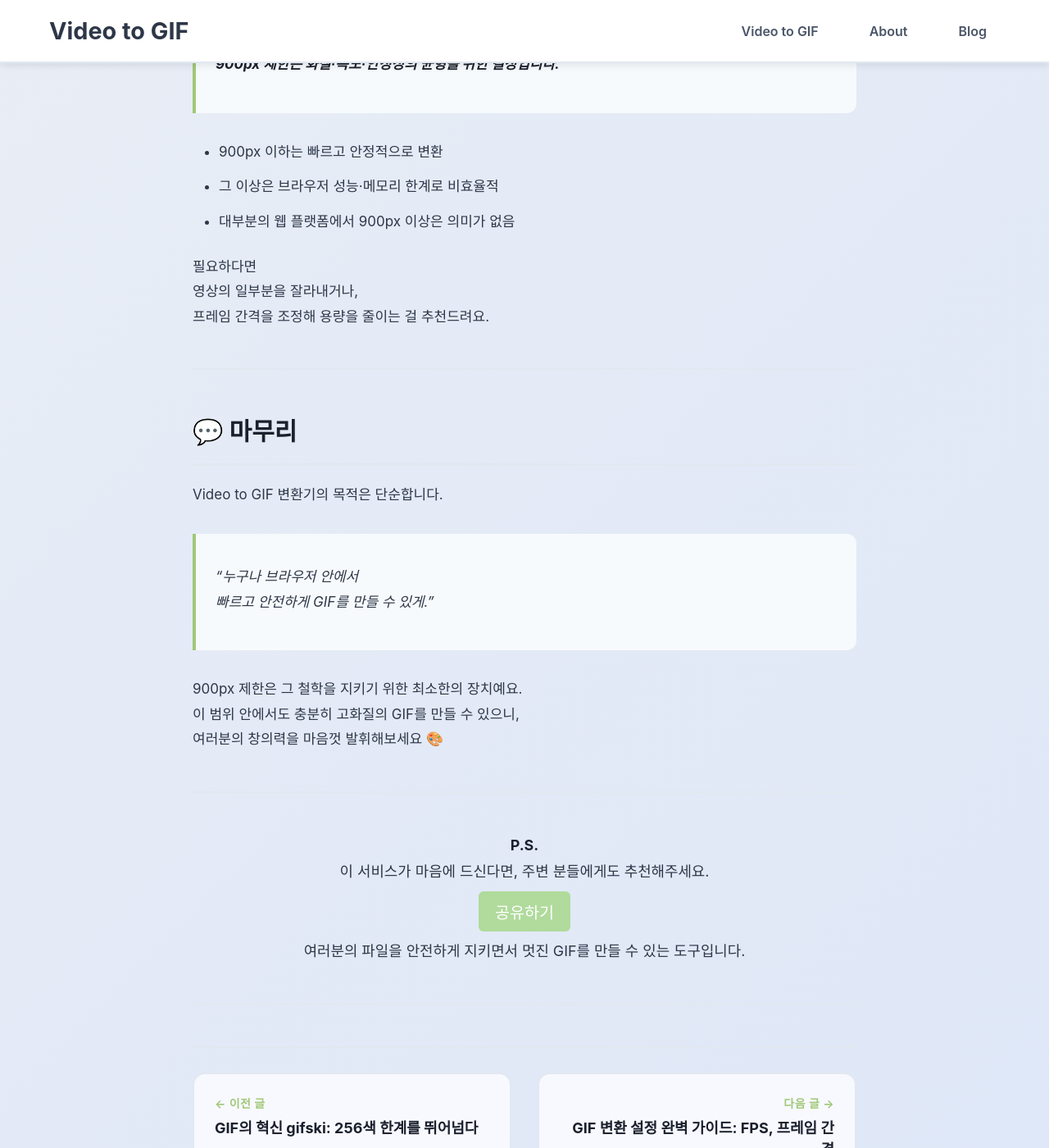
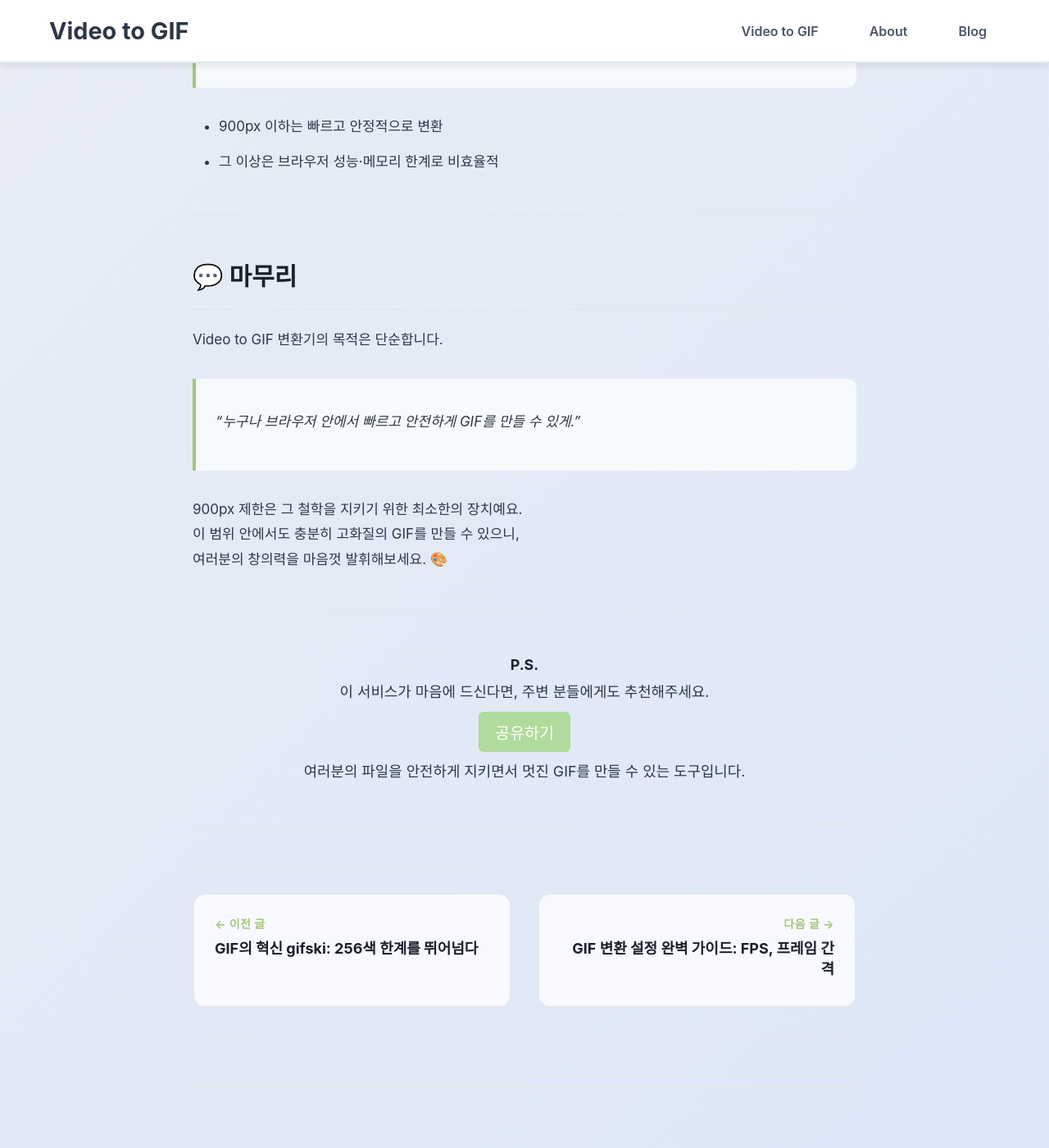
Before and after one commit to videotogif/videotogif.github.io, a Jekyll site: the page built from _posts/2025-10-25-6.md, in a window 1280 px wide and 1400 px high, scrolled down 2978 px. Shown: the whole window at 82% size. Built offline with Jekyll 4.4.1, drawn with Linux system fonts in a browser that asks for light colours; comment, search, counter and statistics services are not loaded.

Commit message:
[fix] 포스팅 수정

```diff
--- a/_posts/2025-10-25-6.md
+++ b/_posts/2025-10-25-6.md
@@ -56,8 +56,7 @@ GIF 변환 속도는 해상도에 거의 비례해 느려집니다.
 - 900px → 약 5~8초
 - 1200px 이상 → 20초 이상 or 브라우저 멈춤 ⚠️
 
-즉, 900px은
-**화질 손실 없이 안정적으로 변환 가능한 상한선**이에요.
+즉, 900px은 **화질 손실 없이 안정적으로 변환 가능한 상한선**이에요.
 
 ---
 
@@ -85,11 +84,6 @@ GIF 변환 속도는 해상도에 거의 비례해 느려집니다.
 
 - 900px 이하는 빠르고 안정적으로 변환
 - 그 이상은 브라우저 성능·메모리 한계로 비효율적
-- 대부분의 웹 플랫폼에서 900px 이상은 의미가 없음
-
-필요하다면
-영상의 일부분을 잘라내거나,
-프레임 간격을 조정해 용량을 줄이는 걸 추천드려요.
 
 ---
 
@@ -97,12 +91,11 @@ GIF 변환 속도는 해상도에 거의 비례해 느려집니다.
 
 Video to GIF 변환기의 목적은 단순합니다.
 
-> "누구나 브라우저 안에서
-> 빠르고 안전하게 GIF를 만들 수 있게."
+> "누구나 브라우저 안에서 빠르고 안전하게 GIF를 만들 수 있게."
 
 900px 제한은 그 철학을 지키기 위한 최소한의 장치예요.
 이 범위 안에서도 충분히 고화질의 GIF를 만들 수 있으니,
-여러분의 창의력을 마음껏 발휘해보세요 🎨
+여러분의 창의력을 마음껏 발휘해보세요. 🎨
 
 ---
 
```
